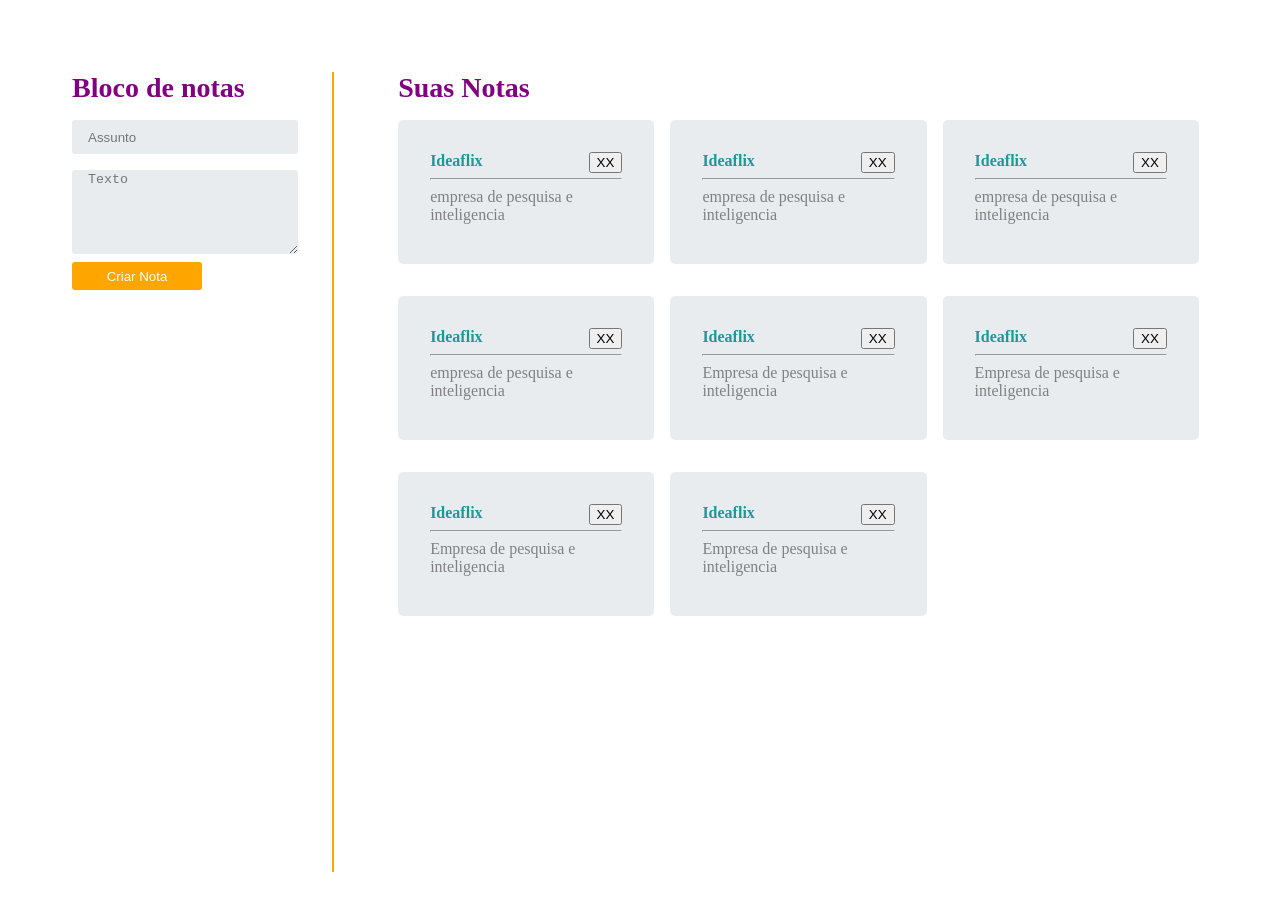
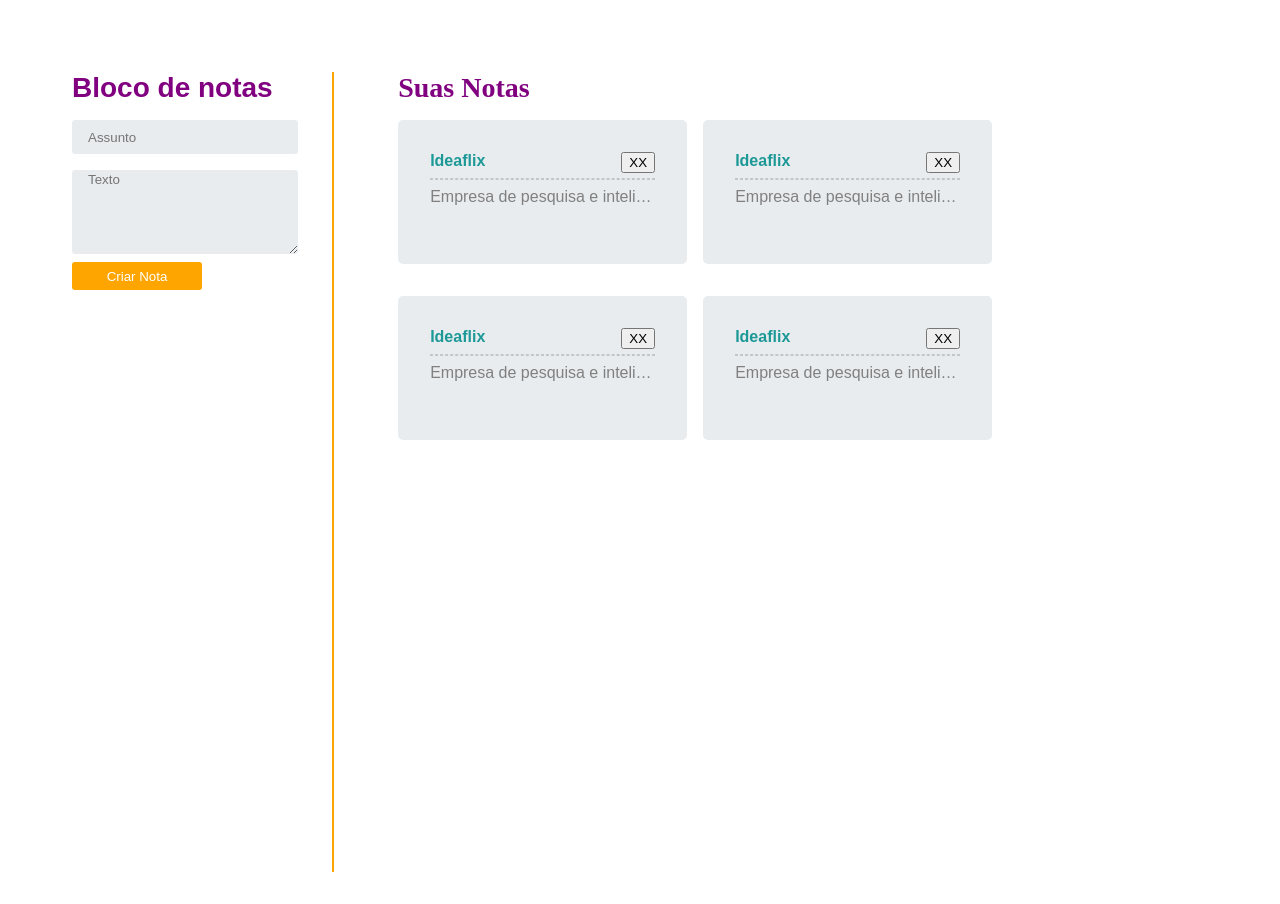
Before and after one commit to VitorHenrique018/Post-its, a React (Create React App) app in the folder front/: page / in a window 1280 px wide. Shown: the top 904 px of the page. Built offline with nearby package versions, Linux system fonts and the light colour scheme; the HTML template or start-up script is replaced by a standard one.

Commit message:
Layout 90% finished

```diff
--- a/front/src/Components/InsertPosts/styles.js
+++ b/front/src/Components/InsertPosts/styles.js
@@ -16,6 +16,8 @@
   width: 100%;
   height: 100%;
   border-right: 2px solid orange;
+  font-family: sans-serif;
+
 
   @media (max-width: 768px) {
     width: 100%;
@@ -39,6 +41,8 @@
   padding-left: 1rem;
   border: none;
   border-radius: 3px;
+  font-family: sans-serif;
+
 `;
 
 export const ContainerTextArea = styled.textarea`
@@ -50,6 +54,8 @@
   border: none;
   border-radius: 3px;
   margin-bottom: 0.25rem;
+  font-family: sans-serif;
+
 `;
 
 export const ContainerButton = styled.button`
--- a/front/src/Components/RenderPosts/index.js
+++ b/front/src/Components/RenderPosts/index.js
@@ -7,7 +7,6 @@
   PostData,
   ContainerSpan,
   ContainerP,
-
 } from "./styles";
 
 export const RenderPosts = () => {
@@ -20,12 +19,12 @@
     {
       id: 2,
       title: "Ideaflix",
-      description: "Empresa de pesquisa e inteligencia",
+      description: "Empresa de pesquisa e inteligencia ",
     },
     {
       id: 3,
       title: "Ideaflix",
-      description: "Empresa de pesquisa e inteligencia",
+      description: "Empresa de pesquisa e inteligencia Empresa de pesquisa e inteligencia Empresa de pesquisa e inteligencia Empresa de pesquisa e inteligencia Empresa de pesquisa e inteligencia Empresa de pesquisa e inteligencia  ",
     },
     {
       id: 4,
@@ -39,30 +38,6 @@
         <ContainerTitle>Suas Notas</ContainerTitle>
       </ContainerHeader>
       <ContainerBody>
-        <PostData>
-          <button>XX</button>
-          <ContainerSpan>Ideaflix</ContainerSpan>
-          <hr></hr>
-          <ContainerP>empresa de pesquisa e inteligencia</ContainerP>
-        </PostData>
-        <PostData>
-          <button>XX</button>
-          <ContainerSpan>Ideaflix</ContainerSpan>
-          <hr></hr>
-          <ContainerP>empresa de pesquisa e inteligencia</ContainerP>
-        </PostData>
-        <PostData>
-          <button>XX</button>
-          <ContainerSpan>Ideaflix</ContainerSpan>
-          <hr></hr>
-          <ContainerP>empresa de pesquisa e inteligencia</ContainerP>
-        </PostData>{" "}
-        <PostData>
-          <button>XX</button>
-          <ContainerSpan>Ideaflix</ContainerSpan>
-          <hr></hr>
-          <ContainerP>empresa de pesquisa e inteligencia</ContainerP>
-        </PostData>
         {data.map((index) => (
           <PostData>
             <button>XX</button>
--- a/front/src/Components/RenderPosts/styles.js
+++ b/front/src/Components/RenderPosts/styles.js
@@ -24,21 +24,28 @@
 `;
 export const PostData = styled.div`
   flex-direction: column;
-  width: 22%;
+  width: 225px;
   height: 10vh;
   background-color: #e9ecef;
   padding: 2rem;
   border-radius: 5px;
   margin-right: 1rem;
   margin-bottom: 2rem;
+  font-family: sans-serif;
 
   button {
     float: right;
   }
 
+  hr {
+    border:  0.1px dashed  #c5c5c5;
+  }
+
   @media (max-width: 768px) {
     width: 75%;
   }
+
+
 `;
 export const ContainerSpan = styled.span`
   color: #1c9997;
@@ -47,4 +54,9 @@
 
 export const ContainerP = styled.span`
   color: grey;
+  white-space: nowrap;
+  text-overflow: ellipsis;
+  width: 100%;
+  display: block;
+  overflow: hidden;
 `;
```
